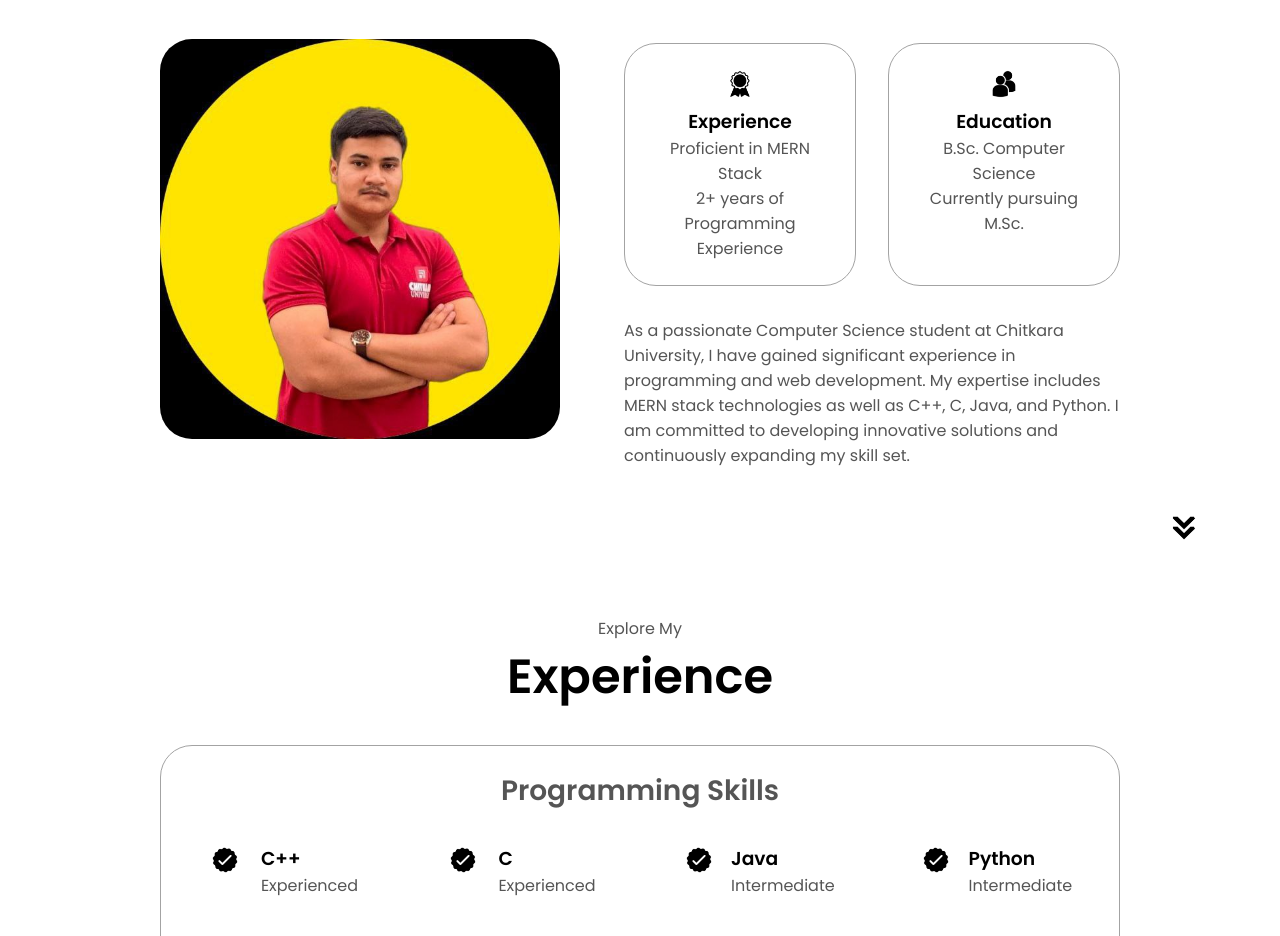
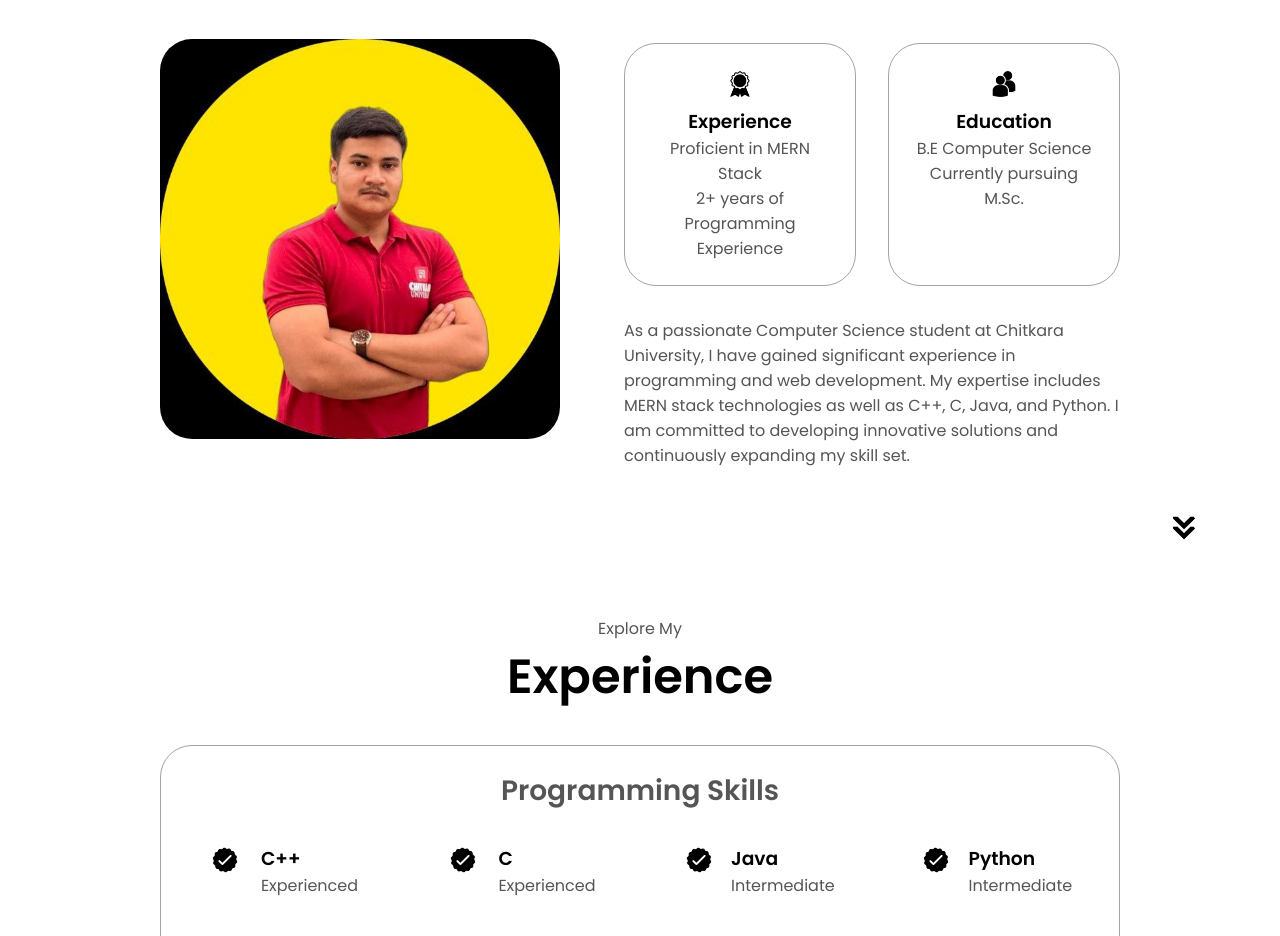
Before and after one commit to CODExBEAST/Professional-repo, a plain HTML site: page index.htm in a window 1280 px wide. Shown: the part 1080-2016 px from the top of the page. Drawn offline with Linux system fonts and the light colour scheme.

Commit message:
Update index.html

```diff
--- a/index.htm
+++ b/index.htm
@@ -98,7 +98,7 @@
                 class="icon"
               />
               <h3>Education</h3>
-              <p>B.Sc. Computer Science<br />Currently pursuing M.Sc.</p>
+              <p>B.E Computer Science<br />Currently pursuing M.Sc.</p>
             </div>
           </div>
           <div class="text-container">
```
